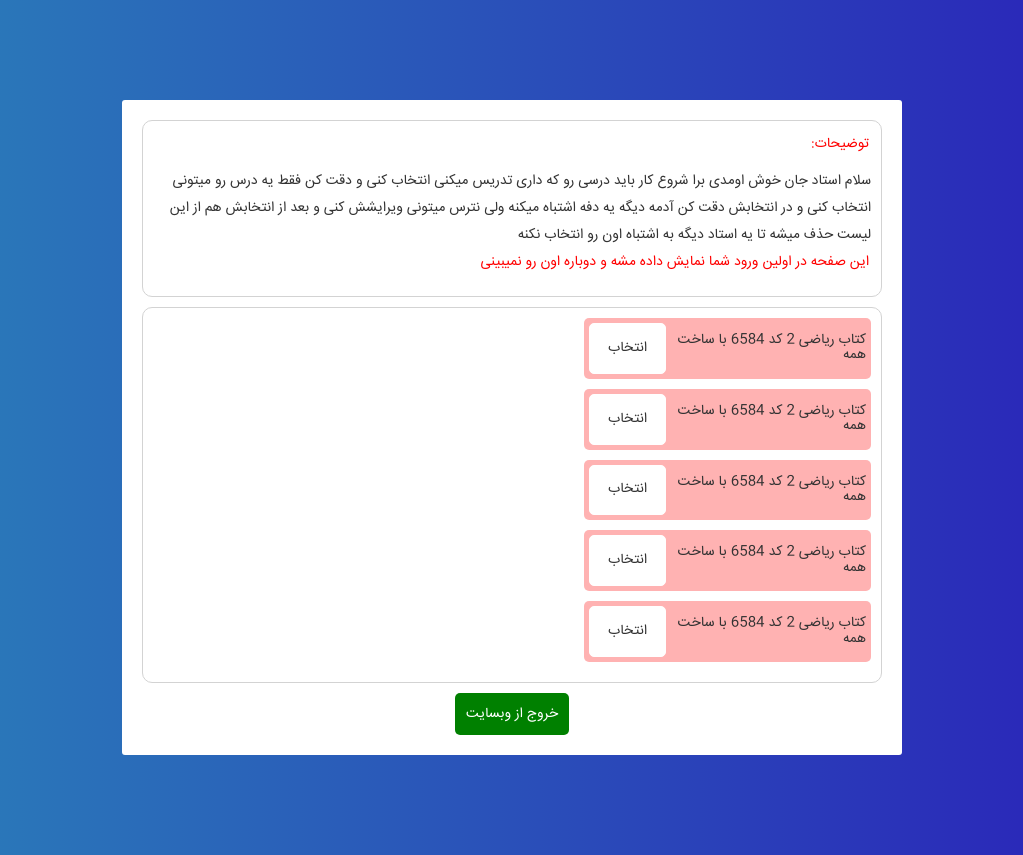
After one commit to Herman-me/USA, a PHP site: page /ostad/selectu.php in a window 1280 px wide. The commit adds this page. Shown: the whole page, without its empty margins (128-1151 px from the left). Run offline with PHP 8.4, Linux system fonts and the light colour scheme; some web fonts are replaced.

Commit message:
adding style in pc2

```diff
--- a/ass/css/style.css
+++ b/ass/css/style.css
@@ -227,9 +227,149 @@ body{
       color:white;
       width:60%;
     }
-    .actions svg{
+    /* .actions svg{
       font-size:100px;
       display: block;
       margin:50px auto;
       margin-bottom: 30px;
+    } */
+    .actions button{
+      padding:10px;
+      border:1px solid white;
+      background-color:#2A80B9;
+      border-radius: 5px;
+      color:white;
+      width:40%;
+      display: block;
+      margin:auto;
+      margin-bottom: 20px;
     }
+    .buts{
+      display: block;
+      width: auto;
+      height: auto;
+      margin: auto;
+      margin-top:100px;
+    }
+    /* Ghesmate Setting :) */
+    .setting{
+      /* padding:10px; */
+      margin:100px 0 0 0 ;
+      background-color:white;
+      border-radius: 5px;
+      /* border-right: 2px solid #2A80B9; */
+      /* padding:10px; */
+    }
+    .setting-form{
+      background-color:#2A80B9;
+    }
+    .setting-inputs{
+      padding:20px;
+      margin-top: 60px;
+      margin-bottom: 60px;
+    }
+    .setting-inputs input[type='text'],input[type='email'],input[type='password'],input[type='number'] {
+      background-color: transparent;
+      padding:10px;
+      width: 96%;
+      border:1px solid white;
+      border-radius: 3px;
+      color:white;
+    }
+    .setting-inputs h5{
+      color:white;
+    }
+    .setting-inputs input[type='submit']{
+      padding:10px;
+      width: 60%;
+      border:1px solid white;
+      background-color:white;
+      margin-top: 20px;
+      border-radius: 8px;
+    }
+    .setting-inputs button{
+      padding:10px;
+      width: 30%;
+      border:1px solid #ce4e4e;
+      background-color:#ce4e4e;
+      margin-top: 20px;
+      border-radius: 8px;
+      color:white;
+    }
+    .setting-dis{
+      padding:100px;
+    }
+    .select-u-conect{
+      background-color:white;
+      padding:20px;
+      float: none;
+      display: block;
+      margin:100px auto;
+      border-radius: 3px;
+
+    }
+    .red{
+      color:red;
+      /* background-color:red; */
+      /* border:1px solid; */
+      /* padding:1px; */
+      /* border-radius: 5px; */
+      margin:0;
+      padding:2px;
+    }
+    .slectu-dis{
+      border:1px solid lightgray;
+      border-radius: 10px;
+      padding:10px;
+      line-height: 27px;
+    }
+    .slectu-dis p{
+      margin-top: 10px;
+    }
+    .slectu-list{
+      border:1px solid lightgray;
+      border-radius: 10px;
+      padding:10px;
+      line-height: 27px;
+      margin-top:10px;
+      margin-bottom: 10px;
+    }
+    .u{
+      padding:5px;
+      background-color:#ff00004d;
+      border-radius: 5px;
+      margin-bottom:10px;
+      width: 40%;
+      display: flex;
+    }
+    .u button{
+      width:30%;
+      padding:2px;
+      background-color:white;
+      border:1px solid white;
+      border-radius: 5px;
+    }
+    .exit{
+      padding:10px;
+      display: block;
+      margin:auto;
+      border-radius: 5px;
+      border:transparent 1px solid;
+      background-color:green;
+      color:white;
+    }
+    .gpa{
+      background-color:white;
+      padding:10px;
+      float:none;
+      display: block;
+      margin:100px auto;
+      border-radius: 5px;
+    }
+    .dis{
+      border:1px solid lightgray;
+      border-radius: 10px;
+      padding:10px;
+      line-height: 27px;
+      margin-bottom: 10px;
+    }
--- /dev/null
+++ b/ostad/selectu.php
@@ -0,0 +1,36 @@
+<?php include 'includes/header.php'?>
+  <div class="container">
+    <div class="row">
+      <div class="col-sm-8 select-u-conect">
+        <div class="slectu-dis">
+          <span class="red">توضیحات:</span>
+          <p>
+            سلام استاد جان خوش اومدی برا شروع کار باید درسی رو که داری تدریس میکنی انتخاب کنی
+            و دقت کن فقط یه درس رو میتونی انتخاب کنی و در انتخابش دقت کن
+            آدمه دیگه یه دفه اشتباه میکنه ولی نترس میتونی ویرایشش کنی و بعد از انتخابش هم
+            از این لیست حذف میشه تا یه استاد دیگه به اشتباه اون رو انتخاب نکنه
+            <br> <span class="red">این صفحه در اولین ورود شما نمایش داده مشه و  دوباره اون رو نمیبینی</span>
+          </p>
+        </div>
+        <div class="slectu-list">
+          <div class="u">
+            <h5>کتاب ریاضی 2 کد 6584 با ساخت همه</h5> <button type="button" name="button"> انتخاب</button>
+          </div>
+          <div class="u">
+            <h5>کتاب ریاضی 2 کد 6584 با ساخت همه</h5> <button type="button" name="button"> انتخاب</button>
+          </div>
+          <div class="u">
+            <h5>کتاب ریاضی 2 کد 6584 با ساخت همه</h5> <button type="button" name="button"> انتخاب</button>
+          </div>
+          <div class="u">
+            <h5>کتاب ریاضی 2 کد 6584 با ساخت همه</h5> <button type="button" name="button"> انتخاب</button>
+          </div>
+          <div class="u">
+            <h5>کتاب ریاضی 2 کد 6584 با ساخت همه</h5> <button type="button" name="button"> انتخاب</button>
+          </div>
+        </div>
+        <button type="button" name="button" class="exit">خروج از وبسایت</button>
+      </div>
+    </div>
+  </div>
+<?php include 'includes/footer.php' ?>
```
Also changed, not shown: ostad/gpa.php (added, +15 -0 lines), ostad/index.php (+7 -6 lines), ostad/setting.php (added, +29 -0 lines).
